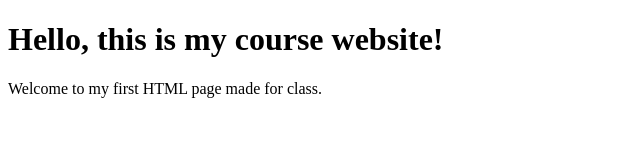
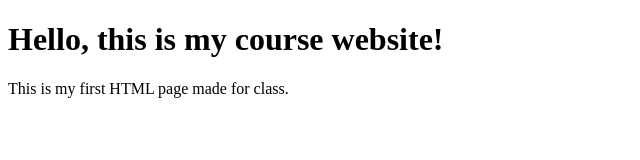
Before and after one commit to Thierno677-dotcom/Thierno667.github.io, a plain HTML site: page index.html in a window 1280 px wide. Shown: the full height of the page, 0-640 px from the left. Drawn offline with Linux system fonts and the light colour scheme.

Commit message:
Update index.html

```diff
--- a/index.html
+++ b/index.html
@@ -5,6 +5,6 @@
 </head>
 <body>
     <h1>Hello, this is my course website!</h1>
-    <p>Welcome to my first HTML page made for class.</p>
+    <p>This is my first HTML page made for class.</p>
 </body>
 </html>
```
